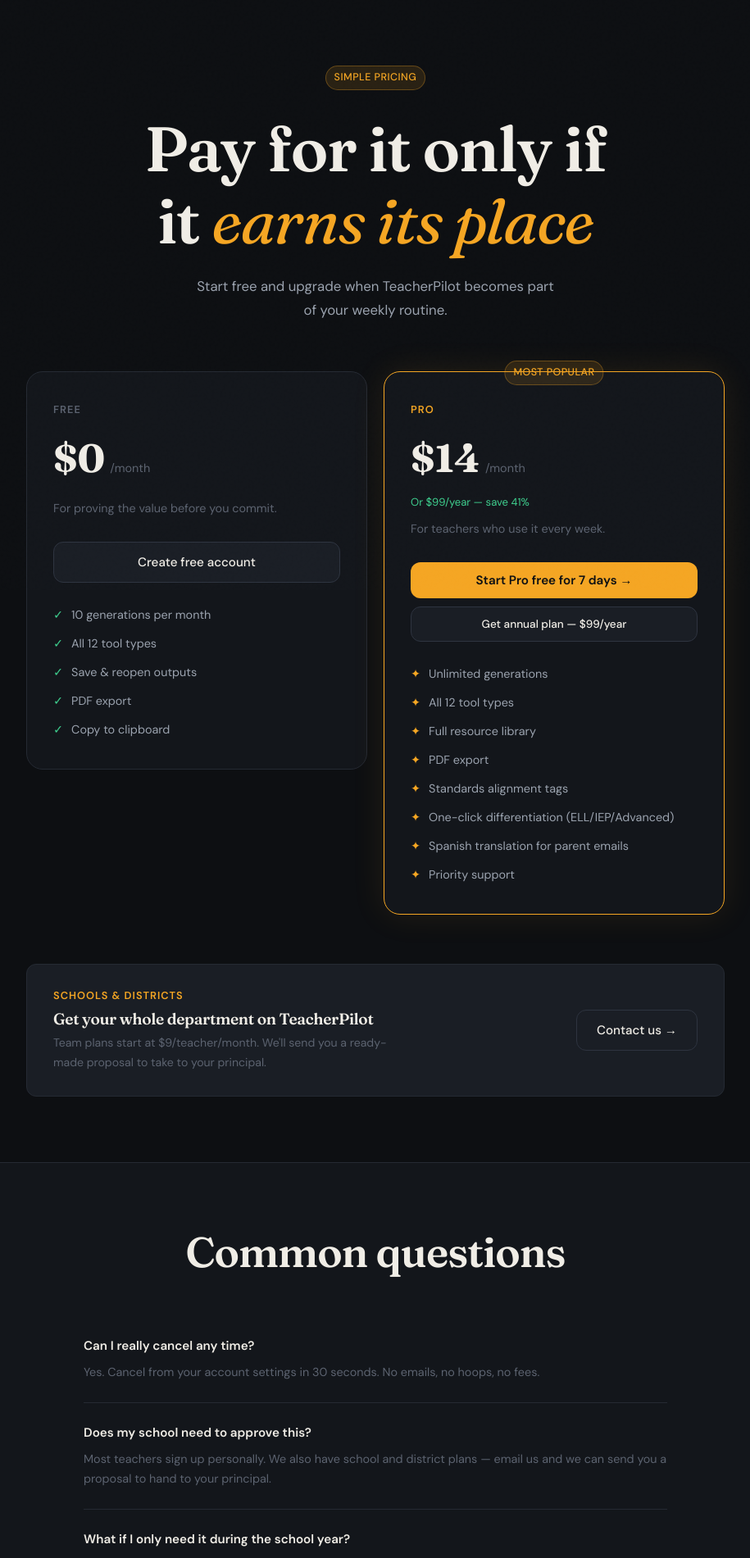
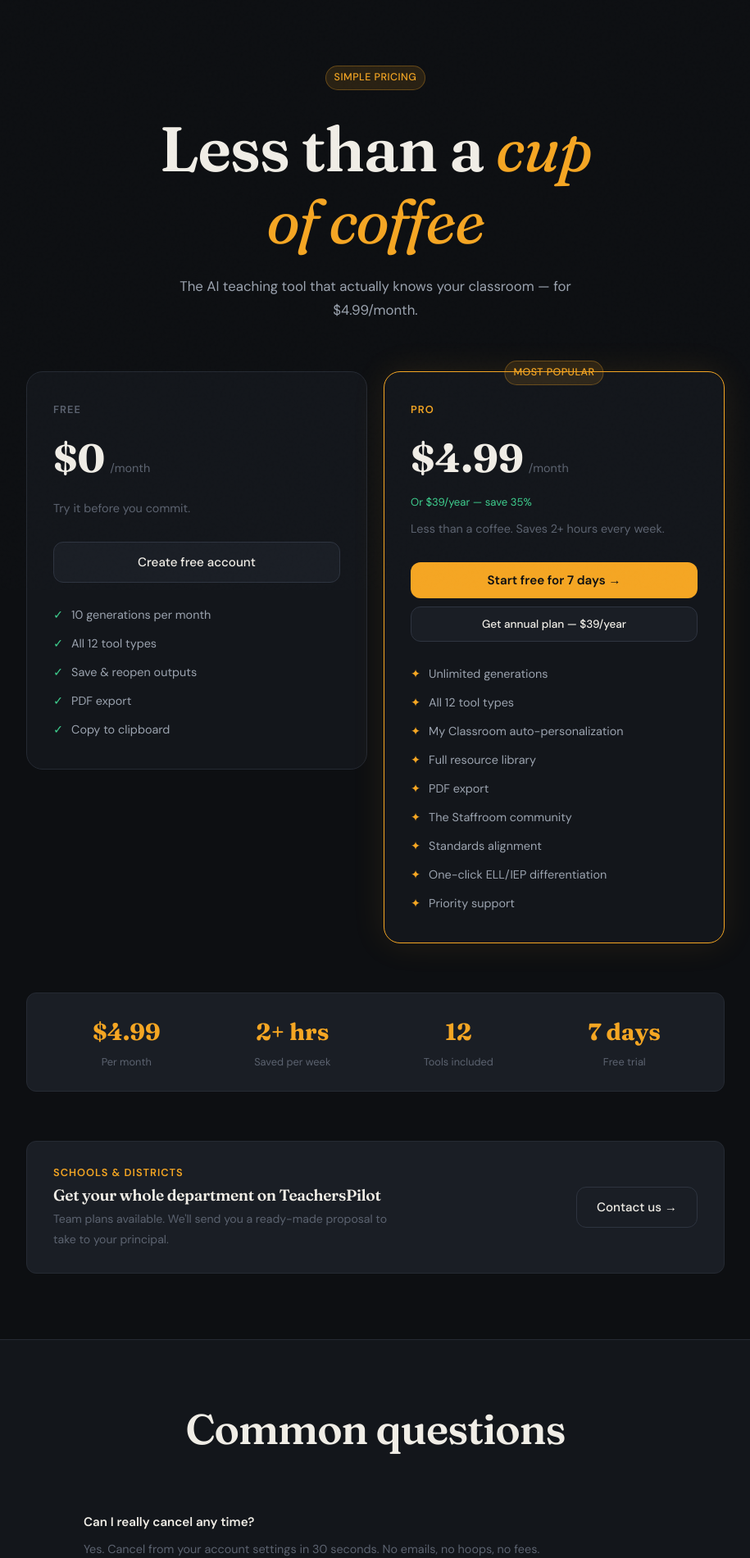
Before and after one commit to NicholasJDoty/teacherpilot, a Next.js app: page /pricing in a window 1280 px wide. Shown: the part 80-1981 px from the top of the page at 82% size, without its empty margins (182-1097 px from the left). Built offline with nearby package versions, Linux system fonts and the light colour scheme.

Commit message:
Drop price to .99/mo

```diff
--- a/src/app/pricing/page.tsx
+++ b/src/app/pricing/page.tsx
@@ -6,54 +6,39 @@
 import Footer from '@/components/Footer'
 import { createClient } from '@/lib/supabase'
 
-const freeFeatures = ['10 generations per month','All 12 tool types','Save & reopen outputs','PDF export','Copy to clipboard']
-const proFeatures  = ['Unlimited generations','All 12 tool types','Full resource library','PDF export','Standards alignment tags','One-click differentiation (ELL/IEP/Advanced)','Spanish translation for parent emails','Priority support']
+const freeFeatures = ['10 generations per month', 'All 12 tool types', 'Save & reopen outputs', 'PDF export', 'Copy to clipboard']
+const proFeatures  = ['Unlimited generations', 'All 12 tool types', 'My Classroom auto-personalization', 'Full resource library', 'PDF export', 'The Staffroom community', 'Standards alignment', 'One-click ELL/IEP differentiation', 'Priority support']
+
 const faqs = [
   { q: 'Can I really cancel any time?', a: 'Yes. Cancel from your account settings in 30 seconds. No emails, no hoops, no fees.' },
-  { q: 'Does my school need to approve this?', a: 'Most teachers sign up personally. We also have school and district plans — email us and we can send you a proposal to hand to your principal.' },
-  { q: 'What if I only need it during the school year?', a: 'Pause or cancel any time. We also offer an annual plan that works out to under $9/month if you want to lock in the best price.' },
+  { q: 'Does my school need to approve this?', a: 'Most teachers sign up personally. At $4.99/month it\'s easy to expense or pay out of pocket. We also have school and district plans — email us for a proposal.' },
+  { q: 'What makes TeachersPilot different from MagicSchool AI?', a: 'My Classroom profile. You fill it out once — grade level, subjects, state standards, ELL%, IEP% — and every generation is automatically personalized for your specific students. No other tool does this.' },
   { q: 'Is my content private?', a: 'Yes. Your saved materials are only visible to you. We do not share or sell your data.' },
-  { q: 'What grade levels does it support?', a: 'K–12 across all subjects. The more context you give (grade, subject, standards, accommodations), the better the outputs.' },
+  { q: 'What grade levels does it support?', a: 'K–12 across all subjects. The more context in your classroom profile, the better every output gets.' },
 ]
 
 export default function PricingPage() {
   const router = useRouter()
   const [loading, setLoading] = useState(false)
-  const [error, setError] = useState('')
+  const [error, setError]     = useState('')
 
   const handleUpgrade = async (plan: 'monthly' | 'annual') => {
     setLoading(true)
     setError('')
-
-    // Check if logged in first
     const supabase = createClient()
     const { data: { user } } = await supabase.auth.getUser()
-
-    if (!user) {
-      router.push('/signup?next=pricing')
-      return
-    }
+    if (!user) { router.push('/signup?next=pricing'); return }
 
     try {
-      const res = await fetch('/api/checkout', {
+      const res  = await fetch('/api/checkout', {
         method: 'POST',
         headers: { 'Content-Type': 'application/json' },
         body: JSON.stringify({ plan }),
       })
-
       const data = await res.json()
-
-      if (data.redirect) {
-        router.push('/login?next=pricing')
-        return
-      }
-
-      if (data.url) {
-        window.location.href = data.url
-      } else {
-        setError('Something went wrong. Please try again.')
-        setLoading(false)
-      }
+      if (data.redirect) { router.push('/login?next=pricing'); return }
+      if (data.url) window.location.href = data.url
+      else { setError('Something went wrong. Please try again.'); setLoading(false) }
     } catch {
       setError('Something went wrong. Please try again.')
       setLoading(false)
@@ -68,11 +53,11 @@
         <div style={{ textAlign: 'center', padding: '60px 24px 0' }}>
           <span className="badge badge-accent" style={{ marginBottom: 16 }}>Simple pricing</span>
           <h1 style={{ maxWidth: 600, margin: '12px auto 20px' }}>
-            Pay for it only if it{' '}
-            <em style={{ color: 'var(--accent)', fontStyle: 'italic' }}>earns its place</em>
+            Less than a{' '}
+            <em style={{ color: 'var(--accent)', fontStyle: 'italic' }}>cup of coffee</em>
           </h1>
-          <p style={{ maxWidth: 440, margin: '0 auto', fontSize: '1.05rem' }}>
-            Start free and upgrade when TeacherPilot becomes part of your weekly routine.
+          <p style={{ maxWidth: 480, margin: '0 auto', fontSize: '1.05rem' }}>
+            The AI teaching tool that actually knows your classroom — for $4.99/month.
           </p>
         </div>
 
@@ -87,7 +72,7 @@
                 <span style={{ fontFamily: 'var(--font-display)', fontSize: '3rem', fontWeight: 700 }}>$0</span>
                 <span style={{ color: 'var(--text-muted)', fontSize: '0.9rem' }}>/month</span>
               </div>
-              <p style={{ fontSize: '0.9rem', marginTop: 10, color: 'var(--text-muted)' }}>For proving the value before you commit.</p>
+              <p style={{ fontSize: '0.9rem', marginTop: 10, color: 'var(--text-muted)' }}>Try it before you commit.</p>
             </div>
             <Link href="/signup" className="btn btn-secondary" style={{ width: '100%', justifyContent: 'center', marginBottom: 28 }}>
               Create free account
@@ -110,11 +95,13 @@
             <div style={{ marginBottom: 28 }}>
               <div style={{ fontSize: '0.8rem', fontWeight: 600, color: 'var(--accent)', textTransform: 'uppercase', letterSpacing: '0.08em', marginBottom: 10 }}>Pro</div>
               <div style={{ display: 'flex', alignItems: 'baseline', gap: 6 }}>
-                <span style={{ fontFamily: 'var(--font-display)', fontSize: '3rem', fontWeight: 700 }}>$14</span>
+                <span style={{ fontFamily: 'var(--font-display)', fontSize: '3rem', fontWeight: 700 }}>$4.99</span>
                 <span style={{ color: 'var(--text-muted)', fontSize: '0.9rem' }}>/month</span>
               </div>
-              <div style={{ fontSize: '0.82rem', color: 'var(--green)', marginTop: 4 }}>Or $99/year — save 41%</div>
-              <p style={{ fontSize: '0.9rem', marginTop: 10, color: 'var(--text-muted)' }}>For teachers who use it every week.</p>
+              <div style={{ fontSize: '0.82rem', color: 'var(--green)', marginTop: 4 }}>Or $39/year — save 35%</div>
+              <p style={{ fontSize: '0.9rem', marginTop: 10, color: 'var(--text-muted)' }}>
+                Less than a coffee. Saves 2+ hours every week.
+              </p>
             </div>
 
             {error && (
@@ -124,21 +111,11 @@
             )}
 
             <div style={{ display: 'flex', flexDirection: 'column', gap: 10, marginBottom: 28 }}>
-              <button
-                onClick={() => handleUpgrade('monthly')}
-                disabled={loading}
-                className="btn btn-primary"
-                style={{ width: '100%', justifyContent: 'center', opacity: loading ? 0.7 : 1 }}
-              >
-                {loading ? 'Loading…' : 'Start Pro free for 7 days →'}
+              <button onClick={() => handleUpgrade('monthly')} disabled={loading} className="btn btn-primary" style={{ width: '100%', justifyContent: 'center', opacity: loading ? 0.7 : 1 }}>
+                {loading ? 'Loading…' : 'Start free for 7 days →'}
               </button>
-              <button
-                onClick={() => handleUpgrade('annual')}
-                disabled={loading}
-                className="btn btn-secondary"
-                style={{ width: '100%', justifyContent: 'center', fontSize: '0.85rem' }}
-              >
-                Get annual plan — $99/year
+              <button onClick={() => handleUpgrade('annual')} disabled={loading} className="btn btn-secondary" style={{ width: '100%', justifyContent: 'center', fontSize: '0.85rem' }}>
+                Get annual plan — $39/year
               </button>
             </div>
 
@@ -153,15 +130,32 @@
           </div>
         </div>
 
+        {/* Value callout */}
+        <div style={{ padding: '0 24px 60px', maxWidth: 900, margin: '0 auto' }}>
+          <div style={{ background: 'var(--bg-elevated)', border: '1px solid var(--border)', borderRadius: '12px', padding: '24px 32px', display: 'grid', gridTemplateColumns: 'repeat(auto-fit, minmax(160px, 1fr))', gap: 24, textAlign: 'center' }}>
+            {[
+              { stat: '$4.99', label: 'Per month' },
+              { stat: '2+ hrs', label: 'Saved per week' },
+              { stat: '12', label: 'Tools included' },
+              { stat: '7 days', label: 'Free trial' },
+            ].map((s, i) => (
+              <div key={i}>
+                <div style={{ fontFamily: 'var(--font-display)', fontSize: '1.8rem', fontWeight: 700, color: 'var(--accent)', marginBottom: 4 }}>{s.stat}</div>
+                <div style={{ fontSize: '0.8rem', color: 'var(--text-muted)' }}>{s.label}</div>
+              </div>
+            ))}
+          </div>
+        </div>
+
         {/* District CTA */}
         <div style={{ padding: '0 24px 80px', maxWidth: 900, margin: '0 auto' }}>
           <div style={{ background: 'var(--bg-elevated)', border: '1px solid var(--border)', borderRadius: '12px', padding: '28px 32px', display: 'flex', flexWrap: 'wrap', gap: 20, alignItems: 'center', justifyContent: 'space-between' }}>
             <div>
               <div style={{ fontSize: '0.8rem', fontWeight: 600, color: 'var(--accent)', textTransform: 'uppercase', letterSpacing: '0.08em', marginBottom: 6 }}>Schools & Districts</div>
-              <h3 style={{ fontSize: '1.2rem', marginBottom: 6 }}>Get your whole department on TeacherPilot</h3>
-              <p style={{ fontSize: '0.88rem', color: 'var(--text-muted)', maxWidth: 420 }}>Team plans start at $9/teacher/month. We&apos;ll send you a ready-made proposal to take to your principal.</p>
+              <h3 style={{ fontSize: '1.2rem', marginBottom: 6 }}>Get your whole department on TeachersPilot</h3>
+              <p style={{ fontSize: '0.88rem', color: 'var(--text-muted)', maxWidth: 420 }}>Team plans available. We&apos;ll send you a ready-made proposal to take to your principal.</p>
             </div>
-            <a href="mailto:hello@teacherpilot.app" className="btn btn-secondary">Contact us →</a>
+            <a href="mailto:hello@teacherspilot.com" className="btn btn-secondary">Contact us →</a>
           </div>
         </div>
 
@@ -179,8 +173,10 @@
         </div>
 
         <div style={{ padding: '80px 24px', textAlign: 'center' }}>
-          <h2 style={{ marginBottom: 16 }}>Still on the fence?</h2>
-          <p style={{ color: 'var(--text-muted)', maxWidth: 400, margin: '0 auto 32px' }}>Start with 10 free generations. No credit card. See if it saves you real time.</p>
+          <h2 style={{ marginBottom: 16 }}>$4.99/month. Cancel any time.</h2>
+          <p style={{ color: 'var(--text-muted)', maxWidth: 400, margin: '0 auto 32px' }}>
+            Start with 10 free generations. No credit card. Upgrade when it earns its place.
+          </p>
           <Link href="/signup" className="btn btn-primary btn-lg">Try it free →</Link>
         </div>
       </div>
```
